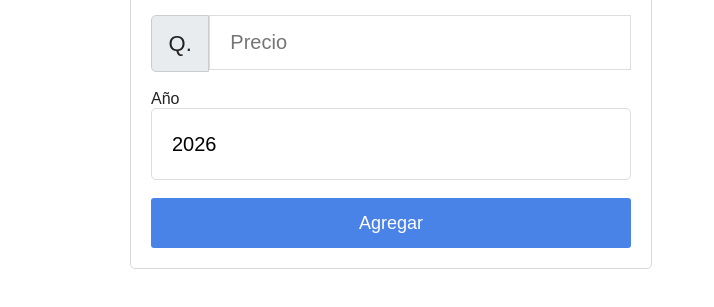
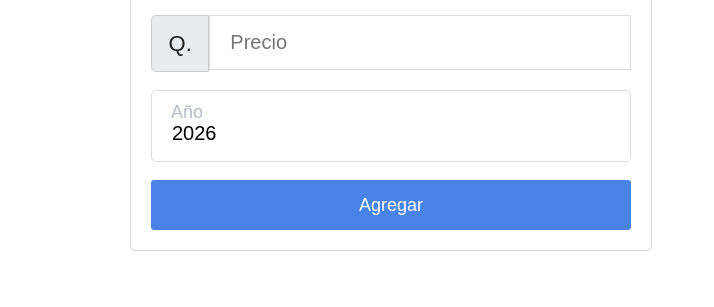
Before and after one commit to areyesc30-pixel/productos-app, a plain HTML site: page index.html in a window 1280 px wide. Shown: the part 305-612 px from the top of the page, without its empty margins (0-714 px from the left). Drawn offline with Linux system fonts and the light colour scheme.

Commit message:
Add styles for campo-anio class and its elements

```diff
--- a/style.css
+++ b/style.css
@@ -86,3 +86,19 @@ button {
 button:hover {
     background-color: #376fd3;
 }
+
+.campo-anio {
+    position: relative;
+}
+
+.campo-anio span {
+    position: absolute;
+    top: 12px;
+    left: 20px;
+    color: #b8bec7;
+    font-size: 18px;
+}
+
+.campo-anio input {
+    padding-top: 30px;
+}
```
